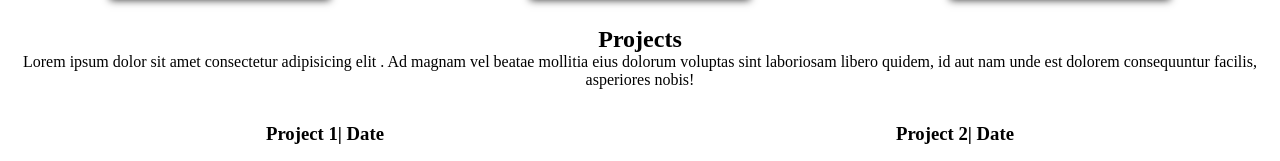
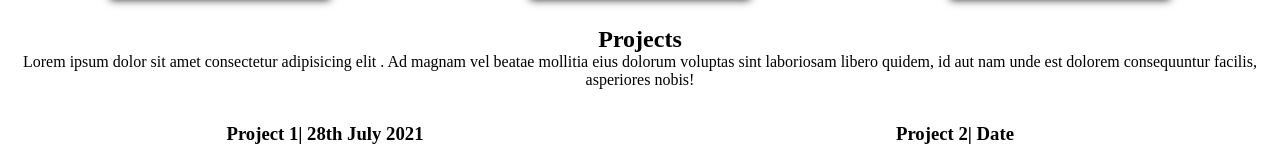
Before and after one commit to mu-hibba/portfolio-project.github.io, a plain HTML site: page index.html in a window 1280 px wide. Shown: the part 1044-1205 px from the top of the page. Drawn offline with Linux system fonts and the light colour scheme.

Commit message:
Update index.html

```diff
--- a/index.html
+++ b/index.html
@@ -57,7 +57,7 @@
 
         <div class="projects">
             <div class="project">
-                <h3>Project 1| Date</h3>
+                <h3>Project 1| 28th July 2021</h3>
                 <a href="https://heuristic-poincare-2453d8.netlify.app">portfolio</a>
             </div>
 
```
